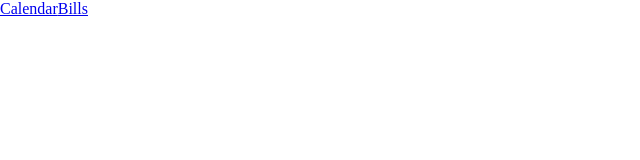
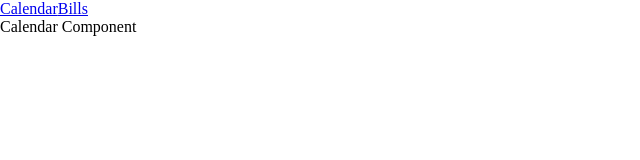
Before and after one commit to BradleyLegge/Calendar-App-Mern, a React (Vite) app in the folder client/: page / in a window 1280 px wide. Shown: the top 160 px of the page, without its empty margins (0-640 px from the left). Built offline with nearby package versions, Linux system fonts and the light colour scheme.

Commit message:
added Homepage component

```diff
--- a/client/src/App.jsx
+++ b/client/src/App.jsx
@@ -1,13 +1,13 @@
 import React from "react";
 import { Route, Routes } from "react-router";
-import Calendar from "./components/Calendar";
+import Homepage from "./pages/Homepage";
 import Bills from "./components/Bills";
 
 const App = () => {
   return (
     <div>
       <Routes>
-        <Route path="/" element={<Calendar />} />
+        <Route path="/" element={<Homepage />} />
         <Route path="/bills" element={<Bills />} />
       </Routes>
     </div>
--- a/client/src/components/Calendar.jsx
+++ b/client/src/components/Calendar.jsx
@@ -1,13 +1,7 @@
 import React from "react";
-import { Link } from "react-router";
 
 const Calendar = () => {
-  return (
-    <div>
-      <Link to="/">Calendar</Link>
-      <Link to="/bills">Bills</Link>
-    </div>
-  );
+  return <div>Calendar Component</div>;
 };
 
 export default Calendar;
--- a/client/src/components/Nav.jsx
+++ b/client/src/components/Nav.jsx
@@ -1,7 +1,13 @@
 import React from "react";
+import { Link } from "react-router";
 
 const Nav = () => {
-  return <div>Nav</div>;
+  return (
+    <nav>
+      <Link to="/">Calendar</Link>
+      <Link to="/bills">Bills</Link>
+    </nav>
+  );
 };
 
 export default Nav;
--- /dev/null
+++ b/client/src/pages/Homepage.jsx
@@ -0,0 +1,18 @@
+import React from "react";
+import Nav from "../components/Nav";
+import Calendar from "../components/Calendar";
+
+const Homepage = () => {
+  return (
+    <div>
+      <header>
+        <Nav />
+      </header>
+      <div>
+        <Calendar />
+      </div>{" "}
+    </div>
+  );
+};
+
+export default Homepage;
```
